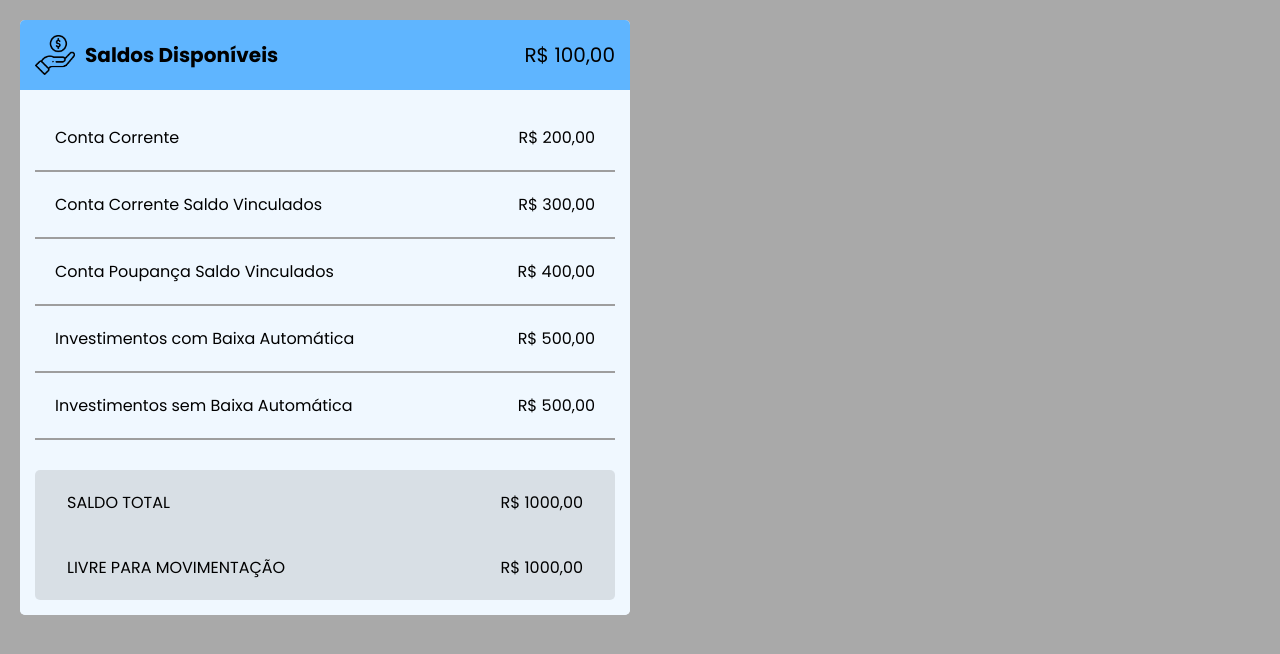
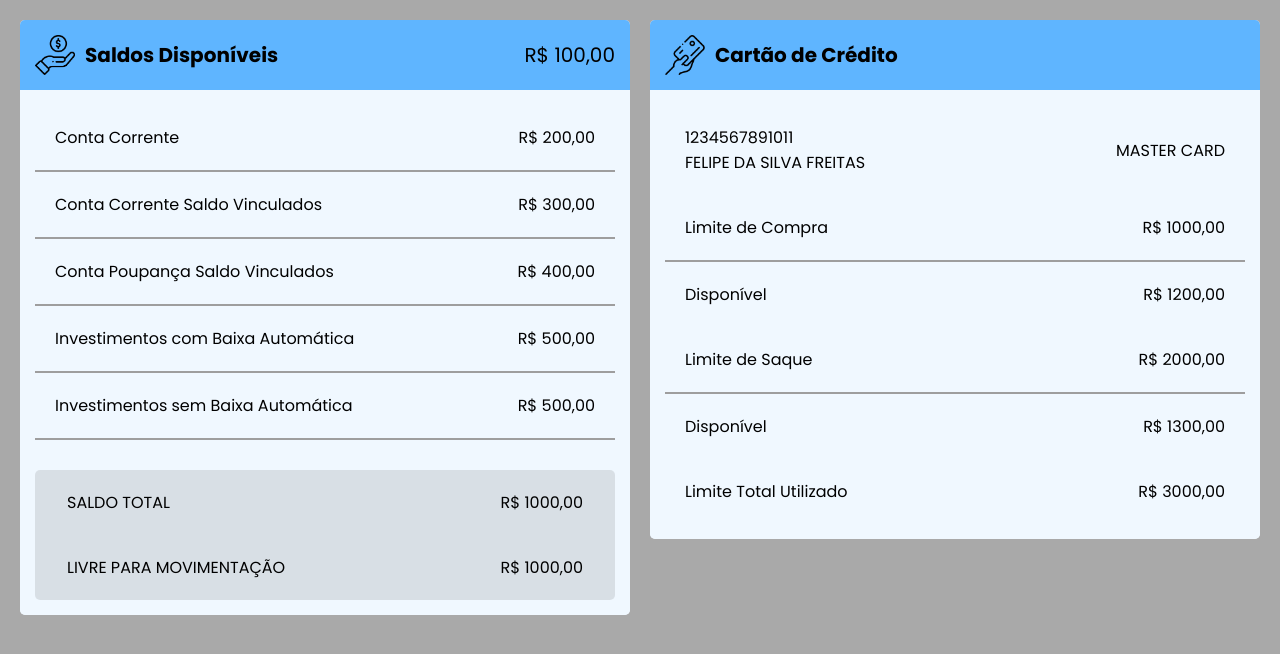
Before and after one commit to juliacsramos/secao8.2-projeto, an Angular app: page / in a window 1280 px wide. Shown: the top 654 px of the page. Built offline with nearby package versions, Linux system fonts and the light colour scheme.

Commit message:
feat: adicionando credit card

```diff
--- a/src/app/app.component.html
+++ b/src/app/app.component.html
@@ -3,6 +3,7 @@
     <app-balance-card></app-balance-card>
   </div>
   <div class="item">
+    <app-credit-card></app-credit-card>
   </div>
   <div class="item">
   </div>
--- a/src/app/app.module.ts
+++ b/src/app/app.module.ts
@@ -4,11 +4,13 @@ import { BrowserModule } from '@angular/platform-browser';
 import { AppRoutingModule } from './app-routing.module';
 import { AppComponent } from './app.component';
 import { BalanceCardComponent } from './components/balance-card/balance-card.component';
+import { CreditCardComponent } from './components/credit-card/credit-card.component';
 
 @NgModule({
   declarations: [
     AppComponent,
-    BalanceCardComponent
+    BalanceCardComponent,
+    CreditCardComponent
   ],
   imports: [
     BrowserModule,
--- /dev/null
+++ b/src/app/components/credit-card/credit-card.component.html
@@ -0,0 +1,52 @@
+<div class="ca-c-card">
+    <div class="ca-c-card__header">
+        <div class="credit-card__header-title">
+            <img class="credit-card__header-icon" src="assets/icons/icon-credit-card.png" alt="Icone Cartão de Crédito" />
+            <h1>Cartão de Crédito</h1>
+        </div>
+    </div>
+    <div class="ca-c-card__content">
+        <div class="credit-card__content-item">
+            <p>
+                1234567891011 <br />
+                FELIPE DA SILVA FREITAS
+            </p>
+
+            <p>MASTER CARD</p>
+        </div>
+
+        <div class="credit-card__content-item">
+            <p>Limite de Compra</p>
+
+            <p>R$ 1000,00</p>
+        </div>
+
+        <div class="credit-card__content-line"></div>
+
+        <div class="credit-card__content-item">
+            <p>Disponível</p>
+
+            <p>R$ 1200,00</p>
+        </div>
+
+        <div class="credit-card__content-item">
+            <p>Limite de Saque</p>
+
+            <p>R$ 2000,00</p>
+        </div>
+
+        <div class="credit-card__content-line"></div>
+
+        <div class="credit-card__content-item">
+            <p>Disponível</p>
+
+            <p>R$ 1300,00</p>
+        </div>
+
+        <div class="credit-card__content-item">
+            <p>Limite Total Utilizado</p>
+
+            <p>R$ 3000,00</p>
+        </div>
+    </div>
+</div>
--- /dev/null
+++ b/src/app/components/credit-card/credit-card.component.scss
@@ -0,0 +1,30 @@
+.credit-card {
+
+    &__header-title {
+        display: flex;
+        align-items: center;
+
+        h1 {
+            font-size: 20px;
+        }
+    }
+
+    &__header-icon {
+        width: 40px;
+        margin-right: 10px;
+    }
+
+    &__content-item {
+        display: flex;
+        align-items: center;
+        padding: 20px;
+
+        p:nth-of-type(1) {
+          margin-right: auto;
+        }
+    }
+
+    &__content-line {
+        border: 0.5px solid #9e9e9e;
+    }
+}
```
Also changed, not shown: src/app/components/credit-card/credit-card.component.ts (added, +10 -0 lines), 1 other file (tests, documents, lock files or other folders).
